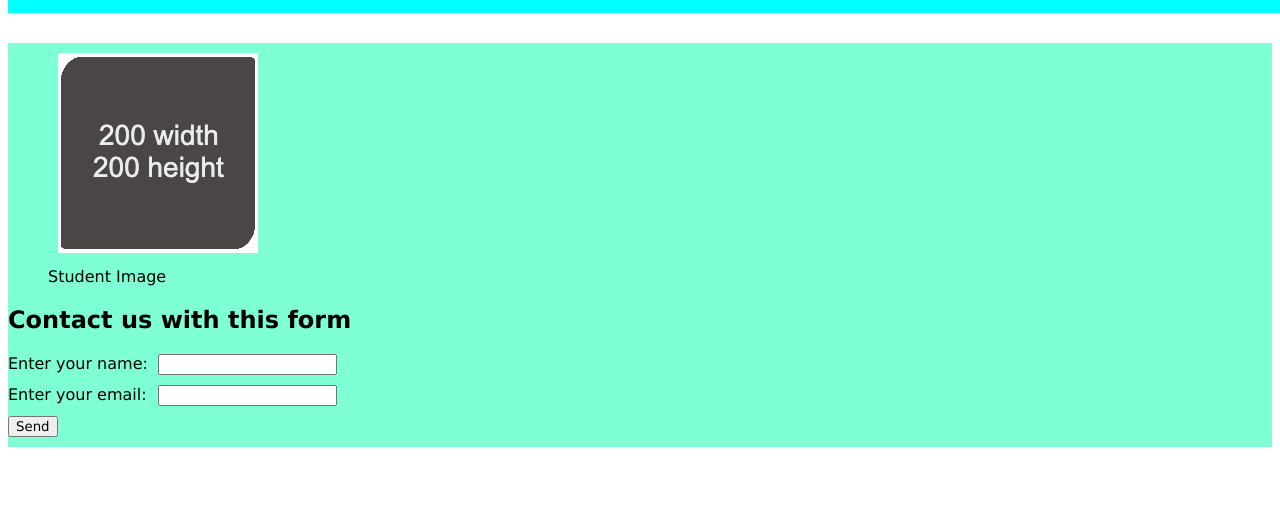
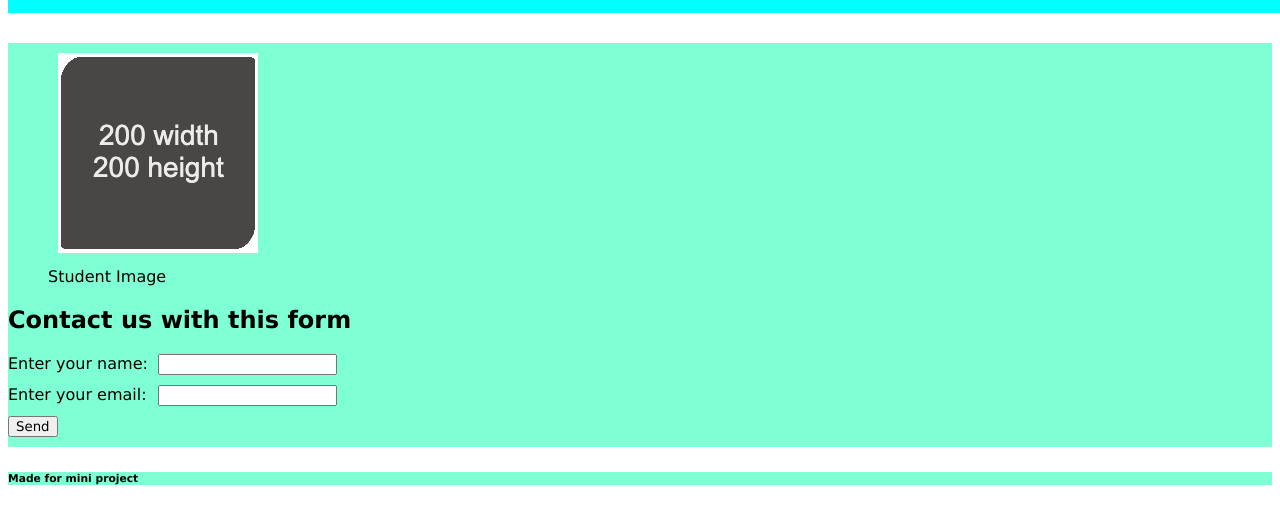
Before and after one commit to ts795/mini-project-landing-page, a plain HTML site: page index.html in a window 1280 px wide. Shown: the part 103-626 px from the top of the page. Drawn offline with Linux system fonts and the light colour scheme.

Commit message:
Add footer text

```diff
--- a/assets/css/style.css
+++ b/assets/css/style.css
@@ -57,3 +57,10 @@ li {
     display: inline;
     margin: 10px;
 }
+
+footer {
+    background-color: aquamarine;
+    top: 130px;
+    position: relative;
+    z-index: 1;
+}
--- a/index.html
+++ b/index.html
@@ -41,7 +41,7 @@
 
     </main>
     <footer>
-
+       <h6>Made for mini project</h6>
     </footer>
 </body>
 </html>
```
